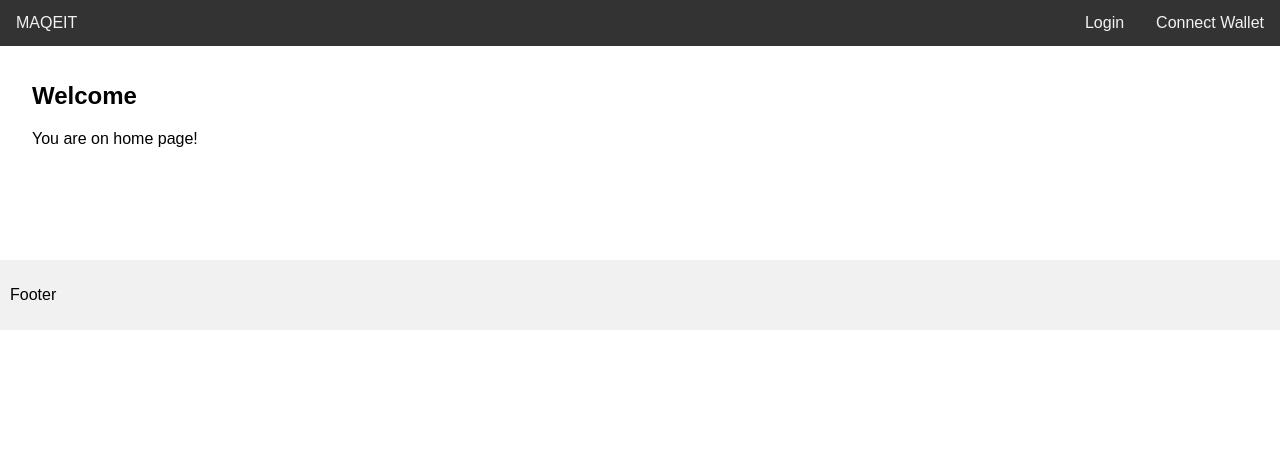
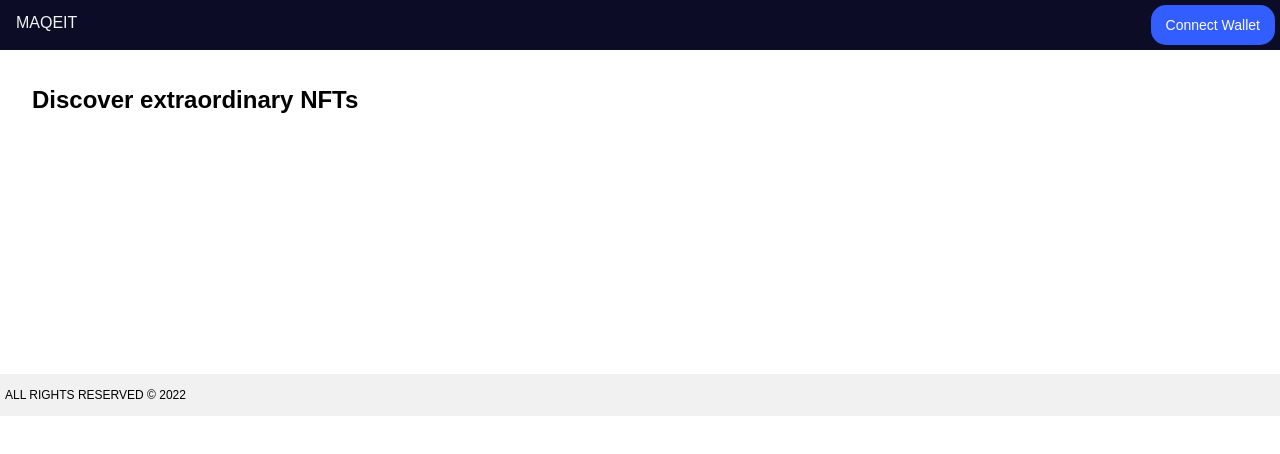
Before and after one commit to apotipak/maqeitweb, a React (Create React App) app in the folder frontend/: page / in a window 1280 px wide. Shown: the top 454 px of the page. Built offline with nearby package versions, Linux system fonts and the light colour scheme.

Commit message:
Add initial files.

```diff
--- a/frontend/src/Style1.css
+++ b/frontend/src/Style1.css
@@ -12,7 +12,7 @@ body {
 /* Style the top navigation bar */
 .topnav {
   overflow: hidden;
-  background-color: #333;
+  background-color: #0c0c26;
 }
 
 /* Style the topnav links */
@@ -42,7 +42,8 @@ body {
 /* Style the footer */
 .footer {
   background-color: #f1f1f1;
-  padding: 10px;
+  padding: 2px 0px 2px 5px;
+  font-size: 12px;
 }
 
 
--- a/frontend/src/components/Footer.js
+++ b/frontend/src/components/Footer.js
@@ -1,7 +1,7 @@
 const Footer = () => {
   return (
     <div className="footer">
-      <p>Footer</p>
+      <p>ALL RIGHTS RESERVED © 2022</p>
     </div>
   );
 };
--- a/frontend/src/components/Navbar.js
+++ b/frontend/src/components/Navbar.js
@@ -3,6 +3,31 @@ import { Link } from "react-router-dom";
 import AuthContext from "../context/AuthContext";
 import UserInfo from "../components/UserInfo";
 import styled from 'styled-components';
+
+
+
+const myButton = styled.section`
+  text-align: center;
+  padding: 14px 16px;
+  text-decoration: none;
+  float: right;
+`;
+
+const Button = styled.button`
+  background-color: #325dff;
+  color: #fff;
+  font-size: 14px;
+  padding: 12px 15px;
+  margin: 5px 5px;
+  border-radius: 15px;
+  border-style: none;
+  cursor: pointer;
+  float: right;
+`;
+
+function sayHello() {
+  alert('TODO');
+}
 
 
 const Navbar = () => {
@@ -14,6 +39,7 @@ const Navbar = () => {
         {user ? (
           <>
             <Link onClick={logoutUser} style={{float:'right'}}>Logout</Link>
+
             {/*<Link to="/protected" style={{float:'right'}}>Protected Page</Link>*/}
             <UserInfo user={user} />
             <Link to="/create" style={{float:'left'}}>Create</Link>
@@ -21,8 +47,11 @@ const Navbar = () => {
         ) : (
           <>
             {/*<Link className="registermenu" to="/register">Register</Link>*/}
-            <Link to="/todo" style={{float:'right'}}>Connect Wallet</Link>
-            <Link to="/login" style={{float:'right'}}>Login</Link>
+            {/*<Link to="/todo" style={{float:'right'}}>Connect Wallet</Link>*/}
+
+            <Button onClick={sayHello}>Connect Wallet</Button>
+
+            {/*<Link to="/login" style={{float:'right'}}>Login</Link>*/}
           </>
         )}
       </nav>
--- a/frontend/src/views/homePage.js
+++ b/frontend/src/views/homePage.js
@@ -9,7 +9,7 @@ import styled from 'styled-components';
 
 
 const Wrapper = styled.section`
-  padding: 1em 0em 6em 2em;
+  padding: 1em 0em 15em 2em;
 `;
 
 const Home = () => {
@@ -23,8 +23,7 @@ const Home = () => {
 
       <Wrapper>
         <div>
-          <h2>Welcome</h2>
-          <p>You are on home page!</p>
+          <h2>Discover extraordinary NFTs</h2>
         </div>
       </Wrapper>
 
```
